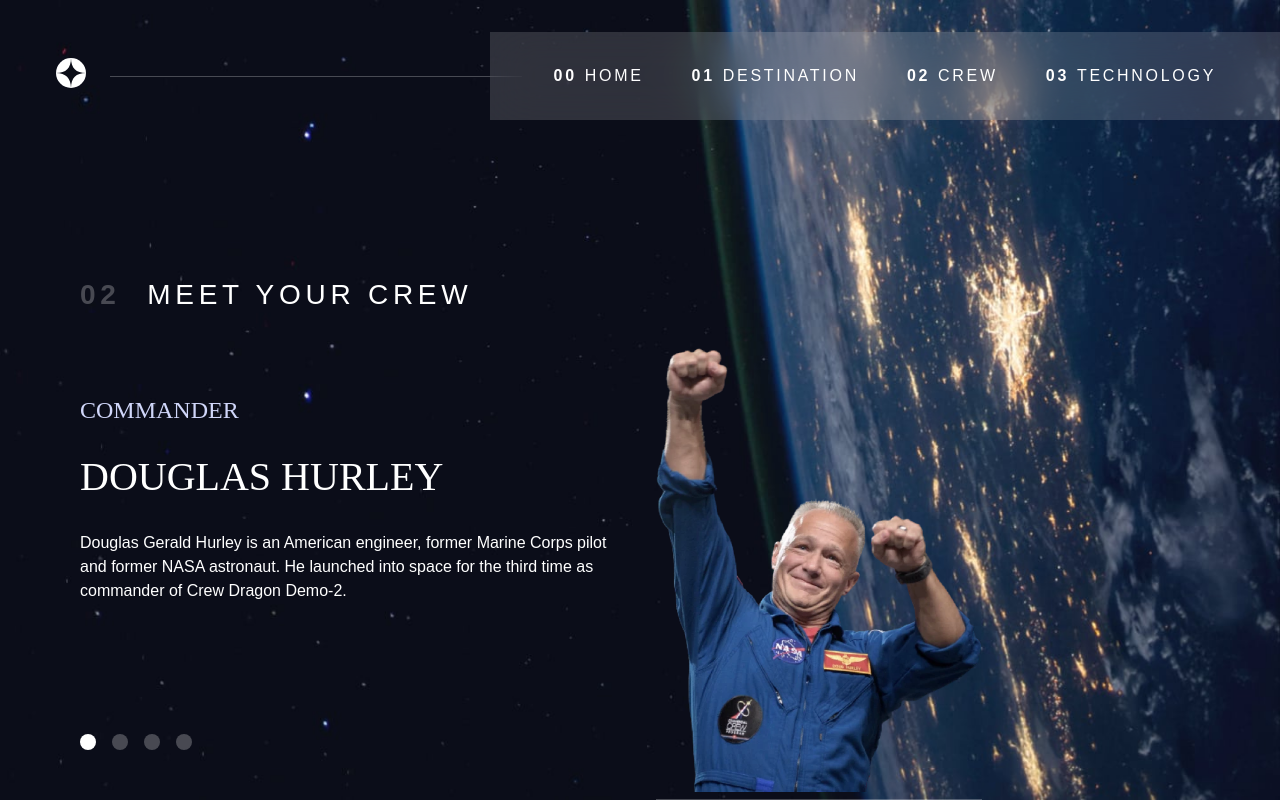
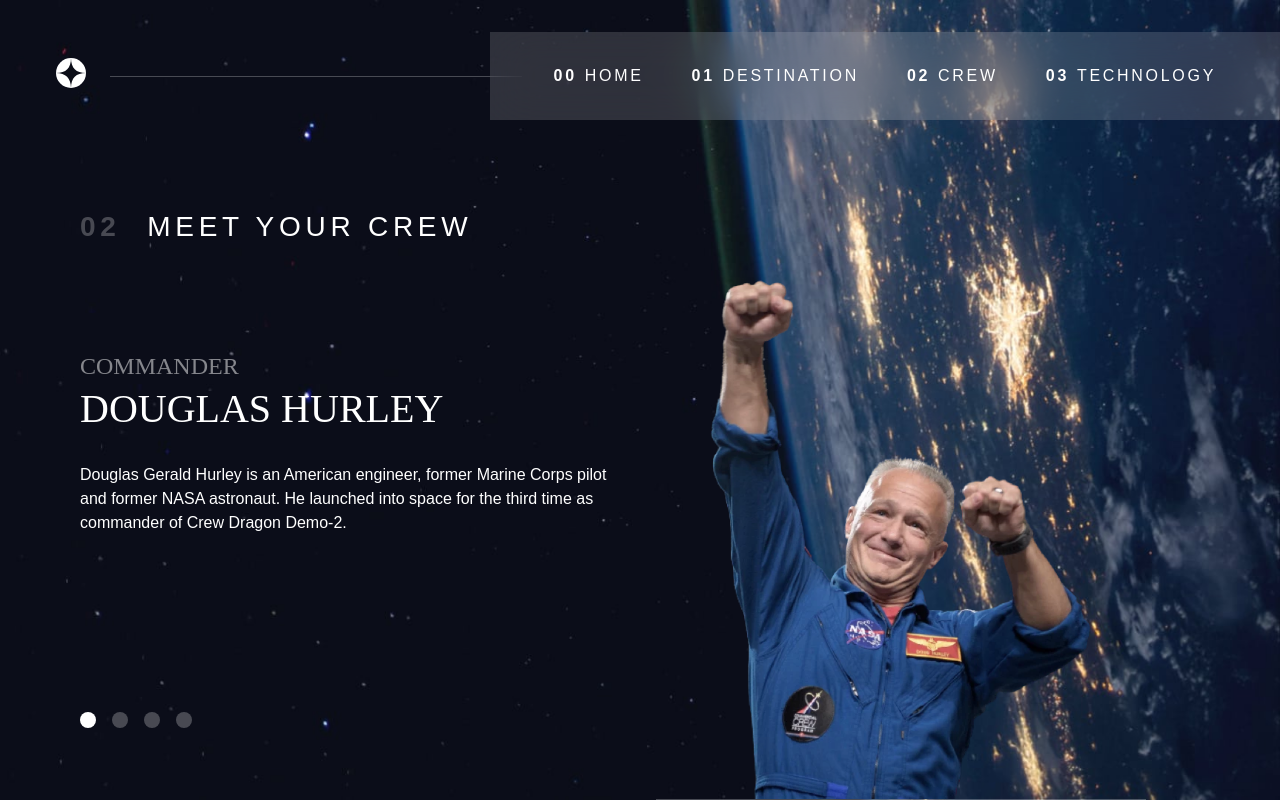
Before and after one commit to Dmnk28/space-tourism, a Next.js app in the folder next/: page /crew in a window 1280 px wide. Built offline with nearby package versions, Linux system fonts and the light colour scheme.

Commit message:
Added a flow-space-small-class and fixed the crew-image

```diff
--- a/next/styles/main.css
+++ b/next/styles/main.css
@@ -97,6 +97,10 @@ select {
 
 .flow > *:where(:not(:first-child)) {
   margin-top: var(--flow-space, 1rem);
+}
+
+.flow--space-small {
+  --flow-space: 0.5rem;
 }
 
 .relative {
@@ -611,12 +615,21 @@ select {
 .grid-container--crew .crew-details {
   grid-area: text;
 }
+.grid-container--crew .crew-details h2 {
+  color: rgba(255, 255, 255, 0.5);
+}
 .grid-container--crew .crew-image {
   grid-area: image;
   position: relative;
+  display: flex;
   align-items: end;
-  width: 60%;
+  padding-inline: clamp(2%, 5rem, 10%);
   border-bottom: 1px solid rgba(255, 255, 255, 0.25);
+}
+@media (min-width: 35em) {
+  .grid-container--crew .crew-image {
+    align-self: end;
+  }
 }
 @media (min-width: 45rem) {
   .grid-container--crew .crew-image {
--- a/next/styles/main.scss
+++ b/next/styles/main.scss
@@ -100,6 +100,10 @@ select {
 
 .flow > *:where(:not(:first-child)) {
   margin-top: var(--flow-space, 1rem);
+}
+
+.flow--space-small {
+  --flow-space: 0.5rem;
 }
 
 .relative {
@@ -653,15 +657,25 @@ select {
 
   .crew-details {
     grid-area: text;
+
+    h2 {
+      color: rgba($clr-white, 0.5);
+    }
   }
 
   .crew-image {
     // margin-top: 4rem;
     grid-area: image;
     position: relative;
+    display: flex;
     align-items: end;
-    width: 60%;
+    // width: 60%;
+    padding-inline: clamp(2%, 5rem, 10%);
     border-bottom: 1px solid rgba($clr-white, 0.25);
+
+    @media (min-width: 35em) {
+      align-self: end;
+    }
 
     @media (min-width: 45rem) {
       max-width: 90%;
```
Also changed, not shown: 1 other file (tests, documents, lock files or other folders).
